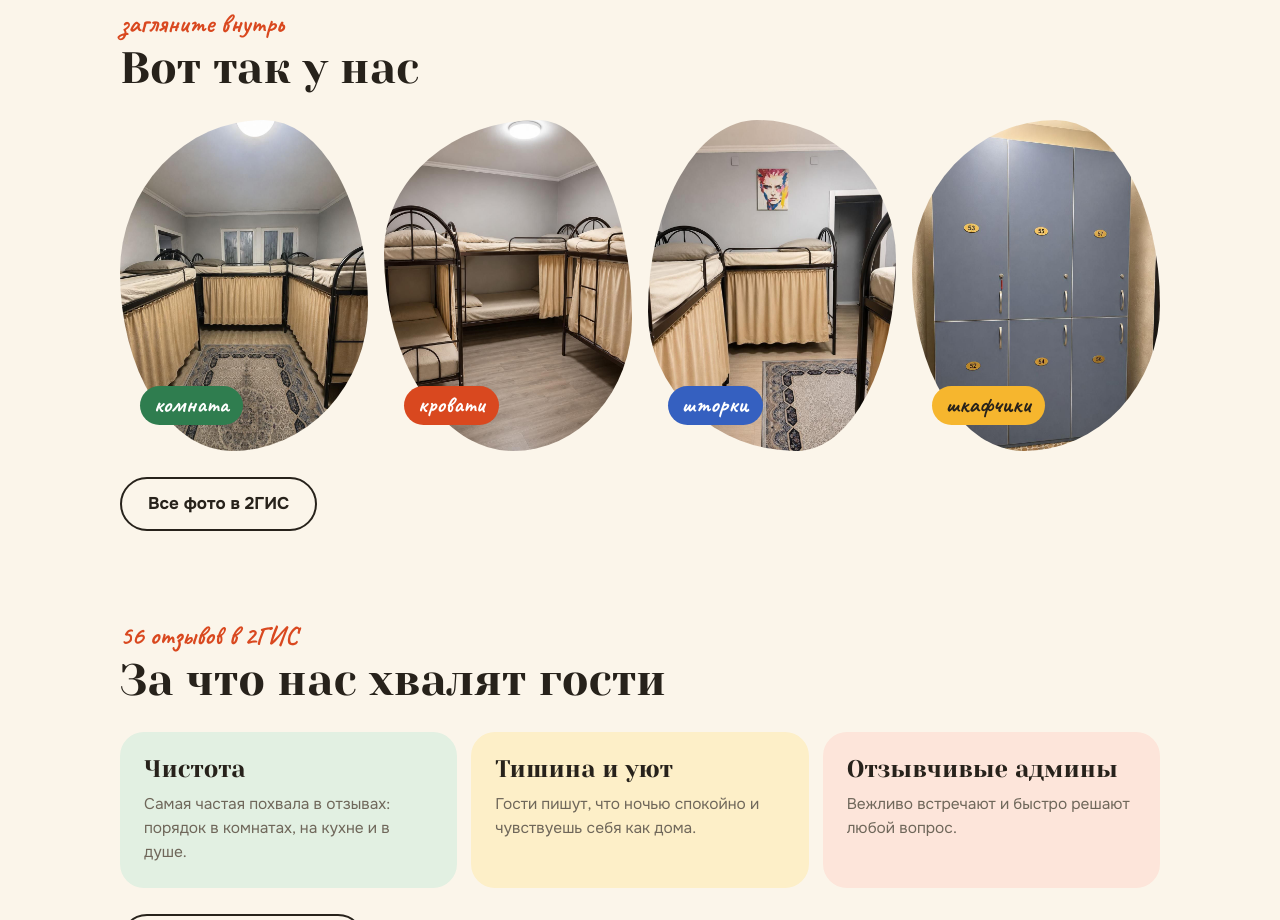
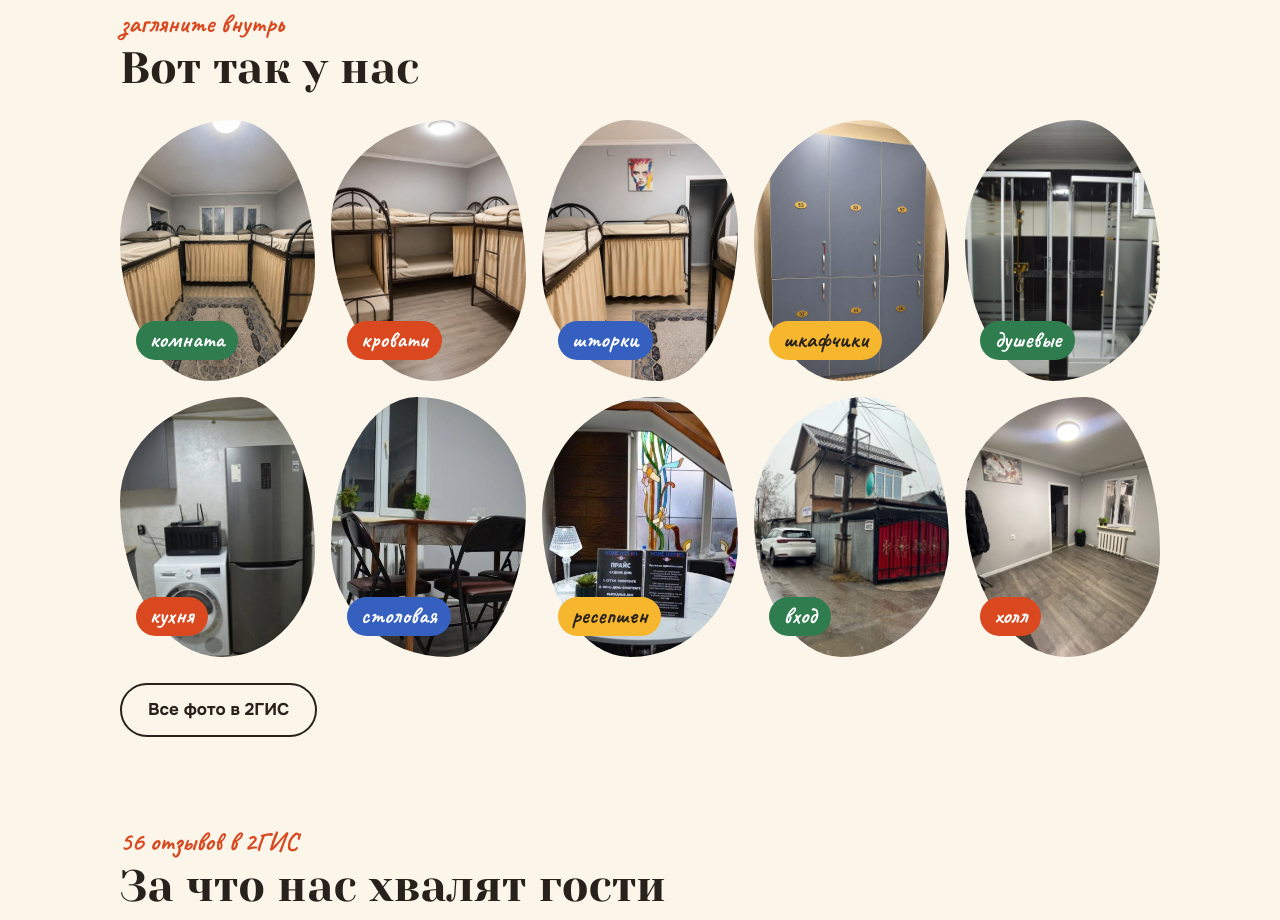
Before and after one commit to djuma93/homehostel, a plain HTML site: page index.html in a window 1280 px wide. Shown: the part 2100-3020 px from the top of the page. Drawn offline with Linux system fonts and the light colour scheme.

Commit message:
Галерея: шесть новых фото (душевые, кухня, столовая, ресепшен, вход, холл)
Co-Authored-By: Claude Fable 5.2 <noreply@anthropic.com>
Claude-Session: https://claude.ai/code/session_01FXC7VeEpqanZcK9yPAQXzK

```diff
--- a/index.html
+++ b/index.html
@@ -139,7 +139,7 @@ input:focus,select:focus{outline:none;border-color:var(--green)}
 .amen li p{color:var(--muted);font-size:15px}
 
 /* фото */
-.shots{display:grid;grid-template-columns:repeat(4,1fr);gap:16px}
+.shots{display:grid;grid-template-columns:repeat(5,1fr);gap:16px}
 .shots figure{margin:0;position:relative}
 .shots img{width:100%;aspect-ratio:3/4;object-fit:cover}
 .shots figure:nth-child(4n+1) img{border-radius:var(--blob1)}
@@ -456,7 +456,7 @@ var HOSTEL = {
   // иконки удобств; подписи в I18N.*.amenities в том же порядке
   amenIcons: ['bed','lock','cup','shower','washer','wifi','pillow','moon','qr','cam','yard','iron'],
   // фото галереи; подписи в I18N.*.photos в том же порядке
-  photos: ['img/room-1.jpg','img/room-2.jpg','img/room-3.jpg','img/lockers.jpg']
+  photos: ['img/room-1.jpg','img/room-2.jpg','img/room-3.jpg','img/lockers.jpg','img/showers.jpg','img/kitchen.jpg','img/dining.jpg','img/reception.jpg','img/entrance.jpg','img/hall.jpg']
 };
 
 var I18N = {
@@ -490,7 +490,7 @@ ru: {
   formats:['Место на сутки','Место на 12 часов','Месяц, верхнее место','Месяц, нижнее место'],
   tariffs:[['12 часов','Переночевать или отдохнуть днём'],['сутки','Продление в то же время на следующий день'],['месяц, верх','Верхнее место'],['месяц, низ','Нижнее место']],
   amenities:[['Шторка у кровати','Своё закрытое место, можно выспаться.'],['Шкафчик с ключом','Личный шкаф для вещей и документов.'],['Кухня и чай','Чай, сахар и печенье бесплатно.'],['Две душевые','И туалет, в доме у входа.'],['Стирка и сушка','Стирка 500 ₸, сушка 500 ₸.'],['Wi-Fi','Бесплатный для всех гостей.'],['Чистое бельё','Свежая постель и регулярная смена.'],['Тихо ночью','Комнаты на 3, 6 и 8 мест.'],['Kaspi QR','Перевод или наличные, как удобно.'],['Камеры','Видеонаблюдение для вашей безопасности.'],['Свой двор','Есть место для курения.'],['Утюг и фен','И вентиляторы в комнатах.']],
-  photos:[['комната','Комната с тремя двухъярусными кроватями и ковром'],['кровати','Двухъярусные кровати со шторками'],['шторки','Кровати со шторками и картина на стене'],['шкафчики','Личные шкафчики с номерами и ключами']],
+  photos:[['комната','Комната с тремя двухъярусными кроватями и ковром'],['кровати','Двухъярусные кровати со шторками'],['шторки','Кровати со шторками и картина на стене'],['шкафчики','Личные шкафчики с номерами и ключами'],['душевые','Две душевые кабины'],['кухня','Кухня: холодильник, микроволновка и сушильная машина'],['столовая','Обеденный стол со стульями'],['ресепшен','Стойка с прайсом и правилами проживания'],['вход','Вход в хостел с улицы: двухэтажный дом и красные ворота'],['холл','Холл на первом этаже']],
   praise:[['Чистота','Самая частая похвала в отзывах: порядок в комнатах, на кухне и в душе.'],['Тишина и уют','Гости пишут, что ночью спокойно и чувствуешь себя как дома.'],['Отзывчивые админы','Вежливо встречают и быстро решают любой вопрос.']],
   who:[['Работаете в Алматы','Гости живут у нас от двух недель до нескольких месяцев. Месяц от 50 000 ₸: дешевле аренды квартиры и без коммунальных счетов.'],['Командировка','Заселение в любое время, в том числе ночью с поезда или самолёта.'],['Бригада или компания','Комнаты на 3, 6 и 8 мест. Напишите заранее, сколько вас, и мы постараемся поселить всех вместе.'],['Проездом на пару ночей','Приехали по делам, на учёбу или к врачу. Чистая кровать, душ и кухня, без лишних трат.']],
   faq:[['Можно заселиться ночью?','Да. Хостел работает круглосуточно, администратор встретит в любое время. Напишите заранее в WhatsApp, чтобы за вами оставили место.'],['Что нужно для заселения?','Удостоверение личности. Оплата при заселении: Kaspi QR, перевод или наличные. Предоплата по желанию.'],['Где хранить вещи?','У каждого гостя свой шкафчик с ключом.'],['Сколько стоит на неделю или месяц?','Месяц на верхнем месте стоит 50 000 ₸, на нижнем 55 000 ₸. До месяца оплата посуточно, 3 000 ₸ за сутки.'],['Как считается время?','С момента вашего заезда. Сутки заканчиваются через 24 часа в это же время, тариф на 12 часов через 12. Продление считается так же.'],['Есть ли возврат при раннем выезде?','Нет, оплата не возвращается. Берите срок, в котором уверены: продлить можно в любой момент.'],['Можно ли курить и выпивать?','Курить можно только во дворе, в отведённом месте. Гостей в состоянии опьянения не заселяем.']]
@@ -525,7 +525,7 @@ kk: {
   formats:['Тәулікке орын','12 сағатқа орын','Бір ай, жоғарғы орын','Бір ай, төменгі орын'],
   tariffs:[['12 сағат','Түнеу немесе күндіз демалу'],['тәулік','Ұзарту келесі күні дәл сол уақытта'],['ай, жоғарғы','Жоғарғы орын'],['ай, төменгі','Төменгі орын']],
   amenities:[['Төсектегі перде','Жеке жабық орын, тыныш ұйықтауға болады.'],['Кілтті шкаф','Заттар мен құжаттарға арналған жеке шкаф.'],['Ас үй және шай','Шай, қант және печенье тегін.'],['Екі душ','Әжетхана да үй ішінде, кіреберістің жанында.'],['Кір жуу және кептіру','Кір жуу 500 ₸, кептіру 500 ₸.'],['Wi-Fi','Барлық қонаққа тегін.'],['Таза төсек-орын','Таза жайма, үнемі ауыстырылады.'],['Түнде тыныш','3, 6 және 8 орындық бөлмелер.'],['Kaspi QR','Аударым немесе қолма-қол ақша, қалауыңызша.'],['Камералар','Қауіпсіздігіңіз үшін бейнебақылау.'],['Өз ауласы','Темекі шегетін орын бар.'],['Үтік пен фен','Бөлмелерде желдеткіш те бар.']],
-  photos:[['бөлме','Үш екі қабатты төсегі мен кілемі бар бөлме'],['төсектер','Пердесі бар екі қабатты төсектер'],['перделер','Пердесі бар төсектер және қабырғадағы сурет'],['шкафтар','Нөмірі мен кілті бар жеке шкафтар']],
+  photos:[['бөлме','Үш екі қабатты төсегі мен кілемі бар бөлме'],['төсектер','Пердесі бар екі қабатты төсектер'],['перделер','Пердесі бар төсектер және қабырғадағы сурет'],['шкафтар','Нөмірі мен кілті бар жеке шкафтар'],['душтар','Екі душ кабинасы'],['ас үй','Ас үй: тоңазытқыш, микротолқынды пеш және кептіргіш машина'],['асхана','Орындықтары бар ас үстелі'],['қабылдау','Баға тізімі мен тұру ережелері бар үстел'],['кіреберіс','Хостелге көшеден кіру: екі қабатты үй және қызыл қақпа'],['холл','Бірінші қабаттағы холл']],
   praise:[['Тазалық','Пікірлерде ең жиі айтылатыны: бөлмелерде, ас үйде және душта тәртіп.'],['Тыныштық пен жайлылық','Қонақтар түнде тыныш екенін және өзін үйдегідей сезінетінін жазады.'],['Ілтипатты әкімшілер','Сыпайы қарсы алады және кез келген мәселені тез шешеді.']],
   who:[['Алматыда жұмыс істейсіз бе','Қонақтар бізде екі аптадан бірнеше айға дейін тұрады. Айына 50 000 ₸-ден: пәтер жалдаудан арзан әрі коммуналдық төлемсіз.'],['Іссапар','Кез келген уақытта, соның ішінде түнде пойыздан немесе ұшақтан кейін де қабылдаймыз.'],['Бригада немесе топ','3, 6 және 8 орындық бөлмелер. Қанша адам екеніңізді алдын ала жазыңыз, бәріңізді бірге орналастыруға тырысамыз.'],['Бір-екі түнге жолай','Жұмыспен, оқуға немесе дәрігерге келдіңіз бе. Таза төсек, душ және ас үй, артық шығынсыз.']],
   faq:[['Түнде орналасуға бола ма?','Иә. Хостел тәулік бойы жұмыс істейді, әкімші кез келген уақытта қарсы алады. Орын сақталуы үшін WhatsApp-қа алдын ала жазыңыз.'],['Орналасу үшін не қажет?','Жеке куәлік. Төлем орналасқан кезде: Kaspi QR, аударым немесе қолма-қол ақша. Алдын ала төлем қалауыңыз бойынша.'],['Заттарды қайда сақтауға болады?','Әр қонақтың кілті бар жеке шкафы бар.'],['Бір аптаға немесе айға қанша тұрады?','Жоғарғы орында бір ай 50 000 ₸, төменгі орында 55 000 ₸. Бір айға дейін төлем тәулік бойынша, тәулігіне 3 000 ₸.'],['Уақыт қалай есептеледі?','Сіз келген сәттен бастап. Тәулік 24 сағаттан кейін дәл сол уақытта аяқталады, 12 сағаттық тариф 12 сағаттан кейін. Ұзарту да солай есептеледі.'],['Ерте кеткенде ақша қайтарыла ма?','Жоқ, төлем қайтарылмайды. Сенімді мерзіміңізді таңдаңыз: кез келген уақытта ұзартуға болады.'],['Темекі шегуге және ішімдік ішуге бола ма?','Темекіні тек аулада, арнайы орында шегуге болады. Мас күйдегі қонақтарды қабылдамаймыз.']]
@@ -560,7 +560,7 @@ en: {
   formats:['Bed for a day','Bed for 12 hours','Month, upper bunk','Month, lower bunk'],
   tariffs:[['12 hours','Stay the night or rest during the day'],['a day','Extend at the same time the next day'],['month, upper','Upper bunk'],['month, lower','Lower bunk']],
   amenities:[['Bed curtain','Your own private space for a good sleep.'],['Locker with a key','A personal locker for belongings and documents.'],['Kitchen and tea','Free tea, sugar and cookies.'],['Two showers','And a toilet, indoors by the entrance.'],['Laundry','Washing 500 ₸, drying 500 ₸.'],['Wi-Fi','Free for all guests.'],['Clean linen','Fresh bedding, changed regularly.'],['Quiet at night','Rooms for 3, 6 and 8 guests.'],['Kaspi QR','Bank transfer or cash, whichever suits you.'],['Cameras','Video surveillance for your safety.'],['Own yard','With a smoking area.'],['Iron and hairdryer','Plus fans in the rooms.']],
-  photos:[['room','A room with three bunk beds and a carpet'],['beds','Bunk beds with curtains'],['curtains','Beds with curtains and a painting on the wall'],['lockers','Personal lockers with numbers and keys']],
+  photos:[['room','A room with three bunk beds and a carpet'],['beds','Bunk beds with curtains'],['curtains','Beds with curtains and a painting on the wall'],['lockers','Personal lockers with numbers and keys'],['showers','Two shower cabins'],['kitchen','Kitchen: fridge, microwave and tumble dryer'],['dining','Dining table with chairs'],['reception','Desk with the price list and house rules'],['entrance','Street entrance: a two-storey house with red gates'],['hall','Ground-floor hall']],
   praise:[['Cleanliness','The most common praise in reviews: tidy rooms, kitchen and showers.'],['Peace and comfort','Guests write that nights are calm and it feels like home.'],['Helpful staff','A polite welcome and any issue solved quickly.']],
   who:[['Working in Almaty','Guests stay with us from two weeks to several months. A month from 50 000 ₸: cheaper than renting a flat, with no utility bills.'],['Business trip','Check in at any time, including at night straight from a train or plane.'],['A crew or a group','Rooms for 3, 6 and 8. Tell us in advance how many you are and we will try to put you all together.'],['Passing through for a couple of nights','Here on business, for studies or to see a doctor. A clean bed, shower and kitchen at no extra cost.']],
   faq:[['Can I check in at night?','Yes. The hostel is open around the clock and the administrator will meet you at any time. Message us on WhatsApp in advance so a bed is held for you.'],['What do I need to check in?','An identity document. Payment on arrival: Kaspi QR, bank transfer or cash. Prepayment is optional.'],['Where can I keep my things?','Every guest has a personal locker with a key.'],['How much is a week or a month?','A month on an upper bunk is 50 000 ₸, on a lower bunk 55 000 ₸. Stays shorter than a month are paid per day, 3 000 ₸.'],['How is time counted?','From the moment you arrive. A day ends 24 hours later at the same time, the 12-hour rate after 12 hours. Extensions are counted the same way.'],['Is there a refund if I leave early?','No, payments are not refunded. Book the period you are sure about: you can extend at any time.'],['Can I smoke or drink?','Smoking is allowed only in the yard, in the designated area. We do not check in guests who are intoxicated.']]
```
Also changed, not shown: img/dining.jpg (added), img/entrance.jpg (added), img/hall.jpg (added), img/kitchen.jpg (added), img/reception.jpg (added), img/showers.jpg (added).
